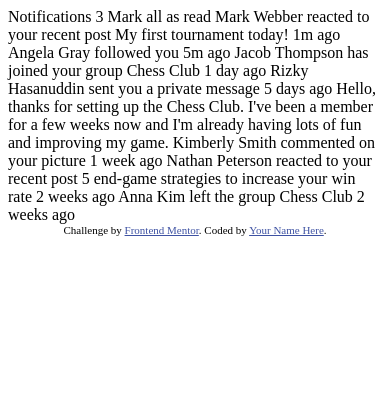
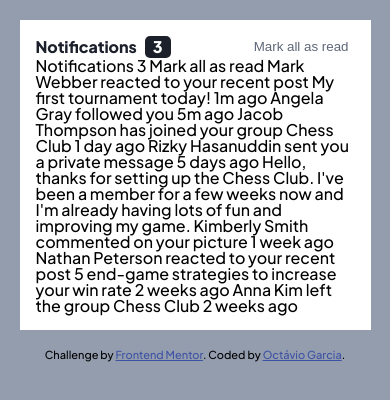
Before and after one commit to oc-garcia/notifications-page-main, a plain HTML site: page index.html in a window 390 px wide. Drawn offline with Linux system fonts and the light colour scheme.

Commit message:
FInished header mobile style

```diff
--- /dev/null
+++ b/css/reset.css
@@ -0,0 +1,129 @@
+/* http://meyerweb.com/eric/tools/css/reset/
+   v2.0 | 20110126
+   License: none (public domain)
+*/
+
+html,
+body,
+div,
+span,
+applet,
+object,
+iframe,
+h1,
+h2,
+h3,
+h4,
+h5,
+h6,
+p,
+blockquote,
+pre,
+a,
+abbr,
+acronym,
+address,
+big,
+cite,
+code,
+del,
+dfn,
+em,
+img,
+ins,
+kbd,
+q,
+s,
+samp,
+small,
+strike,
+strong,
+sub,
+sup,
+tt,
+var,
+b,
+u,
+i,
+center,
+dl,
+dt,
+dd,
+ol,
+ul,
+li,
+fieldset,
+form,
+label,
+legend,
+table,
+caption,
+tbody,
+tfoot,
+thead,
+tr,
+th,
+td,
+article,
+aside,
+canvas,
+details,
+embed,
+figure,
+figcaption,
+footer,
+header,
+hgroup,
+menu,
+nav,
+output,
+ruby,
+section,
+summary,
+time,
+mark,
+audio,
+video {
+  margin: 0;
+  padding: 0;
+  border: 0;
+  font-size: 100%;
+  font: inherit;
+  vertical-align: baseline;
+}
+/* HTML5 display-role reset for older browsers */
+article,
+aside,
+details,
+figcaption,
+figure,
+footer,
+header,
+hgroup,
+menu,
+nav,
+section {
+  display: block;
+}
+body {
+  line-height: 1;
+}
+ol,
+ul {
+  list-style: none;
+}
+blockquote,
+q {
+  quotes: none;
+}
+blockquote:before,
+blockquote:after,
+q:before,
+q:after {
+  content: "";
+  content: none;
+}
+table {
+  border-collapse: collapse;
+  border-spacing: 0;
+}
--- /dev/null
+++ b/css/style.css
@@ -0,0 +1,66 @@
+@import url("https://fonts.googleapis.com/css2?family=Plus+Jakarta+Sans:wght@500;800&display=swap");
+
+:root {
+  --Red: hsl(1, 90%, 64%);
+  --Blue: hsl(219, 85%, 26%);
+  --White: hsl(0, 0%, 100%);
+  --Very_light_grayish_blue: hsl(210, 60%, 98%);
+  --Light_grayish_blue_1: hsl(211, 68%, 94%);
+  --Light_grayish_blue_2: hsl(205, 33%, 90%);
+  --Grayish_blue: hsl(219, 14%, 63%);
+  --Dark_grayish_blue: hsl(219, 12%, 42%);
+  --Very_dark_blue: hsl(224, 21%, 14%);
+}
+
+body {
+  font-family: "Plus Jakarta Sans", sans-serif;
+  font-size: 16px;
+  font-weight: 500;
+  width: 100%;
+  background-color: var(--Grayish_blue);
+}
+
+.notification__container {
+  margin: 5%;
+  padding: 1rem;
+  background-color: var(--White);
+}
+
+.notification__header {
+  display: flex;
+  justify-content: space-between;
+  align-items: center;
+}
+
+.notification__subcontainer {
+  display: flex;
+  align-items: center;
+}
+
+.notification__title {
+    color: var(--Very_dark_blue);
+    font-weight: 800;
+}
+
+#notification__counter {
+  background-color: var(--Very_dark_blue);
+  color: var(--White);
+  margin-left: 0.5rem;
+  padding: 0.2rem 0.5rem;
+  border-radius: 5px;
+  font-weight: 800;
+}
+
+#notification__markAsRead{
+    border: none;
+    background-color: var(--White);
+    color: var(--Dark_grayish_blue);
+}
+
+.attribution {
+  font-size: 11px;
+  text-align: center;
+}
+.attribution a {
+  color: hsl(228, 45%, 44%);
+}
--- a/index.html
+++ b/index.html
@@ -1,51 +1,37 @@
 <!DOCTYPE html>
 <html lang="en">
   <head>
-  <meta charset="UTF-8">
-  <meta name="viewport" content="width=device-width, initial-scale=1.0"> <!-- displays site properly based on user's device -->
-
-  <link rel="icon" type="image/png" sizes="32x32" href="./images/favicon-32x32.png">
+    <meta charset="UTF-8" />
+    <meta name="viewport" content="width=device-width, initial-scale=1.0" />
+    <link rel="icon" type="image/png" sizes="32x32" href="./images/favicon-32x32.png" />
+    <link rel="stylesheet" href="../css/reset.css" />
+    <link rel="stylesheet" href="../css/style.css" />
 
     <title>Frontend Mentor | Notifications page</title>
-
-  <!-- Feel free to remove these styles or customise in your own stylesheet 👍 -->
-  <style>
-    .attribution { font-size: 11px; text-align: center; }
-    .attribution a { color: hsl(228, 45%, 44%); }
-  </style>
   </head>
   <body>
-
-  Notifications 3
-
-  Mark all as read
-
-  Mark Webber reacted to your recent post My first tournament today!
-  1m ago
-
-  Angela Gray followed you
-  5m ago
-
-  Jacob Thompson has joined your group Chess Club
-  1 day ago
-
-  Rizky Hasanuddin sent you a private message
-  5 days ago
-  Hello, thanks for setting up the Chess Club. I've been a member for a few weeks now and
-  I'm already having lots of fun and improving my game.
-
-  Kimberly Smith commented on your picture
-  1 week ago
-
-  Nathan Peterson reacted to your recent post 5 end-game strategies to increase your win rate
-  2 weeks ago
-
-  Anna Kim left the group Chess Club
-  2 weeks ago
-
+    <main>
+      <section class="notification__container">
+        <div class="notification__header">
+          <div class="notification__subcontainer">
+            <h1 class="notification__title">Notifications</h1>
+            <p id="notification__counter">3</p>
+          </div>
+          <button id="notification__markAsRead">Mark all as read</button>
+        </div>
+        Notifications 3 Mark all as read Mark Webber reacted to your recent post My first tournament today! 1m ago
+        Angela Gray followed you 5m ago Jacob Thompson has joined your group Chess Club 1 day ago Rizky Hasanuddin sent
+        you a private message 5 days ago Hello, thanks for setting up the Chess Club. I've been a member for a few weeks
+        now and I'm already having lots of fun and improving my game. Kimberly Smith commented on your picture 1 week
+        ago Nathan Peterson reacted to your recent post 5 end-game strategies to increase your win rate 2 weeks ago Anna
+        Kim left the group Chess Club 2 weeks ago
+      </section>
+    </main>
+    <footer>
       <div class="attribution">
-    Challenge by <a href="https://www.frontendmentor.io?ref=challenge" target="_blank">Frontend Mentor</a>.
-    Coded by <a href="#">Your Name Here</a>.
+        Challenge by <a href="https://www.frontendmentor.io?ref=challenge" target="_blank">Frontend Mentor</a>. Coded by
+        <a href="https://github.com/oc-garcia">Octávio Garcia</a>.
       </div>
+    </footer>
   </body>
 </html>
```
Lines whose indentation alone changed are shown as unchanged.
